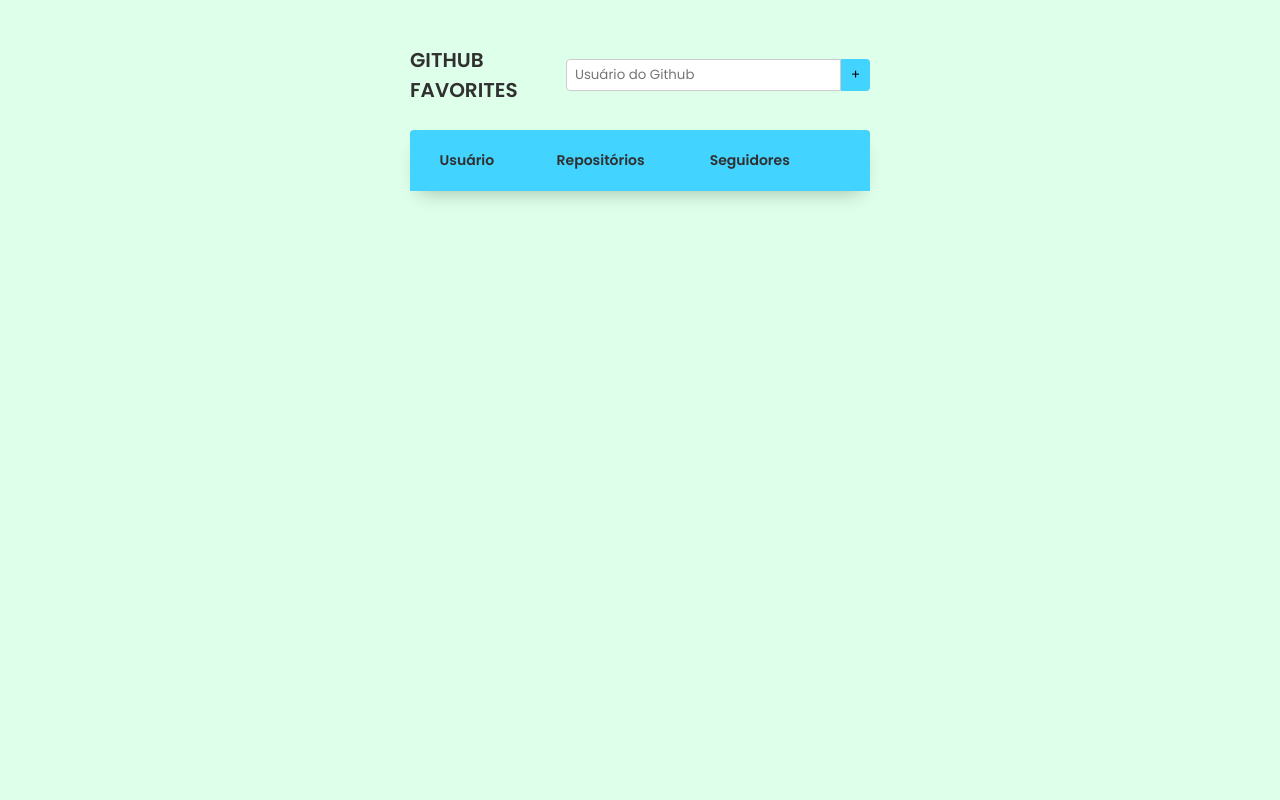
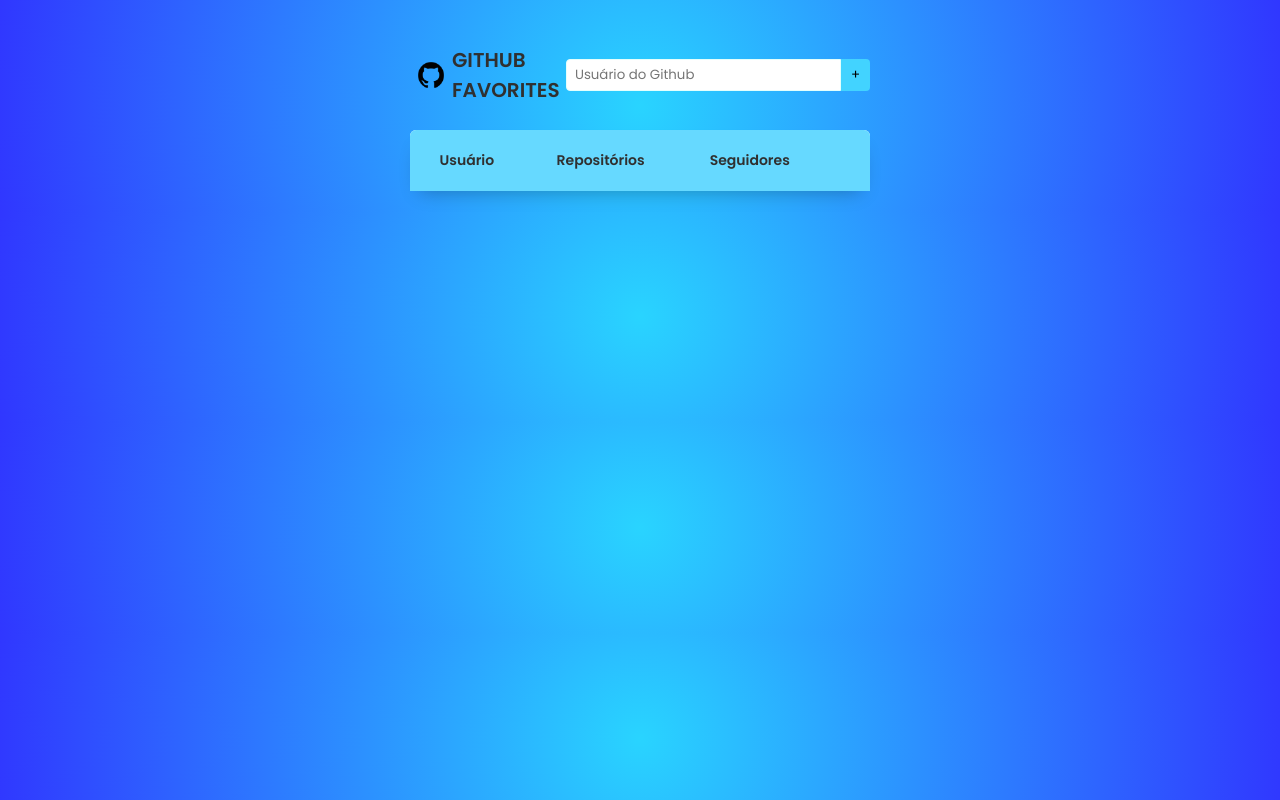
Before and after one commit to danielcooder/github-favoritos, a plain HTML site: page index.html in a window 1280 px wide. Drawn offline with Linux system fonts and the light colour scheme.

Commit message:
atualização com alterações

```diff
--- a/index.html
+++ b/index.html
@@ -20,7 +20,10 @@
 <body>
   <div id="app">
     <header>
+
+      <img src="./img/logo.png" width="42px" height="42px">
       <h1>Github Favorites</h1>
+
       <div class="search">
         <label class="sr-only" for="input-search">Usuário do Github</label>
         <input id="input-search" type="text" placeholder="Usuário do Github">
@@ -28,7 +31,9 @@
       </div>
     </header>
     <table>
+
       <thead>
+
         <tr>
           <th>Usuário</th>
           <th>Repositórios</th>
--- a/style.css
+++ b/style.css
@@ -17,7 +17,7 @@
 body {
     font-size: 1.6rem;
     color: var(--text-color);
-    background-color: rgb(222, 255, 233);
+    background: radial-gradient(circle, #29d4ff, #3037ff);
 }
 
 body * {
@@ -62,7 +62,7 @@ header h1 {
 
 .search input {
     height: 3.2rem;
-    border: 1px solid #ccc;
+    border: 1px solid #e3fffd;
     border-radius: .4rem 0 0 .4rem;
     padding: 0 .8rem;
 }
@@ -94,7 +94,7 @@ table * {
 }
 
 table th {
-    background: var(--primary-color);
+    background: #66d9ff;
     text-align: center;
     font-weight: bold;
     padding: 2rem;
@@ -103,19 +103,19 @@ table th {
 
 
 table th:first-child {
-    border-top-left-radius: .4rem;
+    border-top-left-radius: .6rem;
 }
 
 table th:last-child {
-    border-top-right-radius: .4rem;
+    border-top-right-radius: .6rem;
 }
 
 table tr:nth-child(even) {
-    background: #eee;
+    background: #baeaff;
 }
 
 table tr:nth-child(odd) {
-    background: #ddd;
+    background: #f3fdff;
 }
 
 table td {
```
Also changed, not shown: img/logo.png (added).
